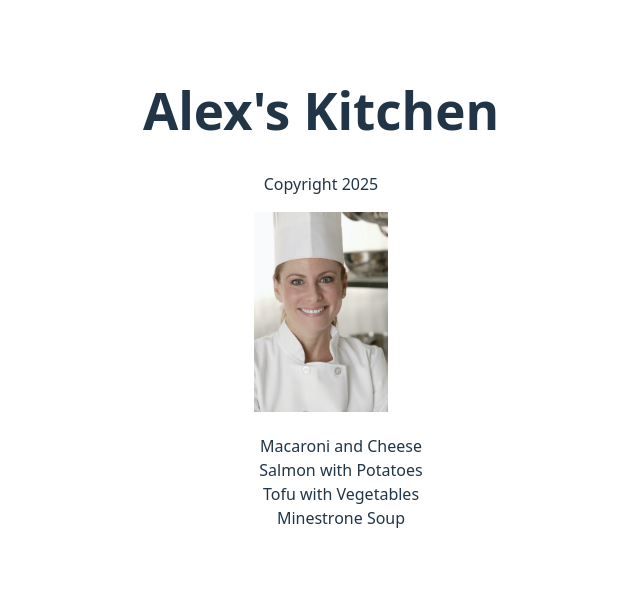
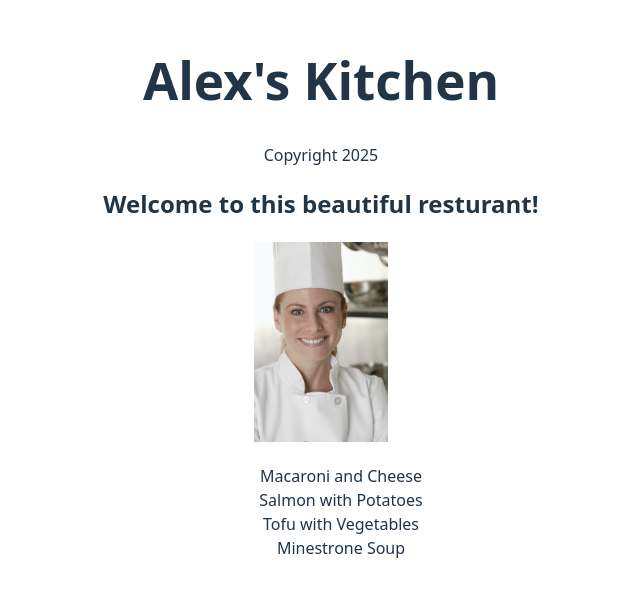
Before and after one commit to thounda/react-essential-training, a React (Vite) app in the folder Ch02/02_01/02_01b/react-project/: page / in a window 1280 px wide. Shown: the part 103-696 px from the top of the page, without its empty margins (319-959 px from the left). Built offline with nearby package versions, Linux system fonts and the light colour scheme.

Commit message:
use fragments to wrap components

```diff
--- a/Ch02/02_01/02_01b/react-project/src/App.jsx
+++ b/Ch02/02_01/02_01b/react-project/src/App.jsx
@@ -26,6 +26,11 @@ console.log(dishObjects);
 
 function Main({ dishes }) {
   return (
+    <>
+      <div>
+        <h2>Welcome to this beautiful resturant!</h2>
+      </div>
+
       <main>
         <img src={chef} alt="photo of a smiling chef owner" height={200} />
         <ul>
@@ -36,6 +41,7 @@ function Main({ dishes }) {
           ))}
         </ul>
       </main>
+    </>
   );
 }
 
```
Lines whose indentation alone changed are shown as unchanged.
